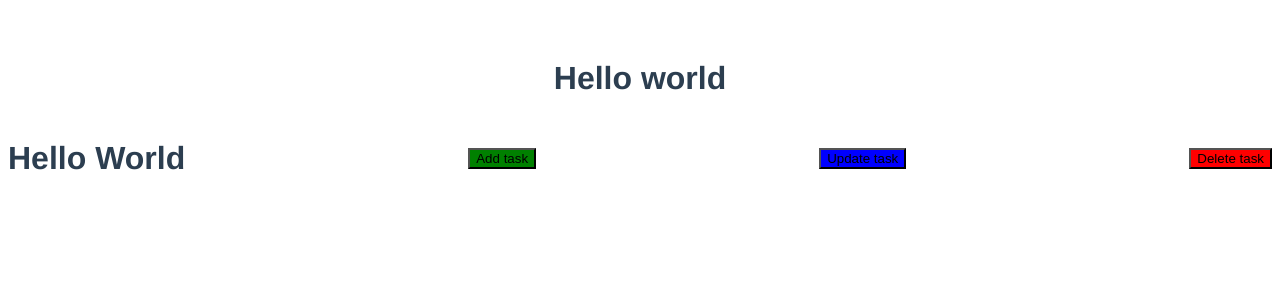
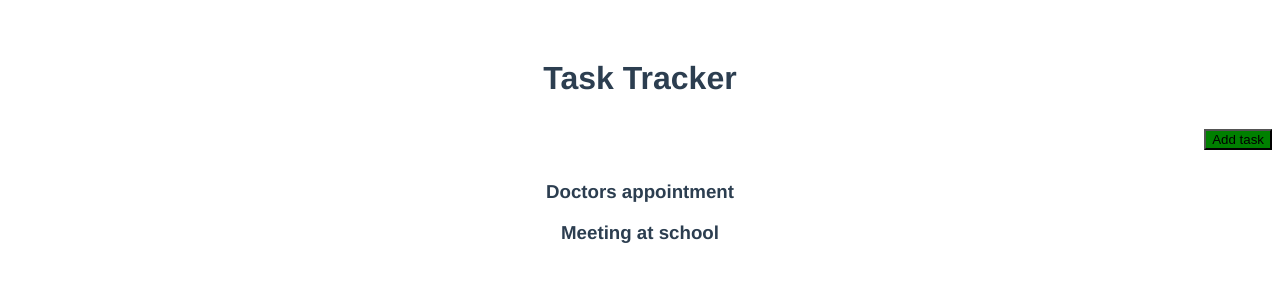
Before and after one commit to XiaolinSong5/vue-crash-2023, a Vue app: page / in a window 1280 px wide. Shown: the top 300 px of the page. Built offline with nearby package versions, Linux system fonts and the light colour scheme.

Commit message:
Button component

```diff
--- a/src/App.vue
+++ b/src/App.vue
@@ -1,16 +1,38 @@
 <template>
   <div class="container">
-  <h1>Hello world</h1>
+  <h1>Task Tracker</h1>
     <Header/>
+    <Tasks :tasks="tasks"/>
   </div>
 </template>
 
 <script>
 import Header from "@/components/Header.vue";
+import Tasks from "@/components/Tasks.vue";
 export default {
   name: 'App',
   components: {
     Header,
+    Tasks
+  },
+  data() {
+    return {
+      tasks: []
+    }
+  },
+  created() {
+    this.tasks = [
+      {id: 1,
+        text: 'Doctors appointment',
+        day: '01-02 14:00',
+        reminder: true
+      },
+      {id: 2,
+        text: 'Meeting at school',
+        day: '01-03 14:00',
+        reminder: true
+      }
+    ];
   }
 }
 </script>
--- a/src/components/Button.vue
+++ b/src/components/Button.vue
@@ -1,5 +1,5 @@
 <template>
-  <button :style="{background:color}" class="btn">
+  <button @click="onClick()" :style="{background:color}" class="btn">
     {{ text }}
   </button>
 </template>
@@ -11,6 +11,31 @@
   props: {
     text: String,
     color: String
+  },
+  methods: {
+    onClick()
+    {
+      console.log('click');
+    }
+  },
+  data() {
+    return {
+      tasks: []
+    }
+  },
+  created() {
+    this.tasks = [
+      {id: 1,
+        text: 'Doctors appointment',
+        day: '01-02 14:00',
+        reminder: true
+      },
+      {id: 2,
+        text: 'Meeting at school',
+        day: '01-03 14:00',
+        reminder: true
+      }
+    ];
   }
 }
 </script>
--- a/src/components/Header.vue
+++ b/src/components/Header.vue
@@ -2,8 +2,6 @@
   <header>
     <h1>{{title}}</h1>
     <Button text="Add task" color="green"/>
-    <Button text="Update task" color="blue"/>
-    <Button text="Delete task" color="red"/>
   </header>
 </template>
 <script>
@@ -13,8 +11,7 @@
   name: 'Header',
   props: {
     title: {
-      type: String,
-      default: 'Hello World'
+      type: String
     }
   },
   components: {
--- /dev/null
+++ b/src/components/Tasks.vue
@@ -0,0 +1,15 @@
+<template>
+<div v-for="task in tasks" :key="task.id">
+  <h3>{{task.text}}</h3>
+</div>
+</template>
+
+<script>
+export default {
+  // eslint-disable-next-line vue/multi-word-component-names
+  name: 'Tasks',
+  props: {
+    tasks: Array
+  }
+}
+</script>
```
Also changed, not shown: src/components/Task.vue (added).
